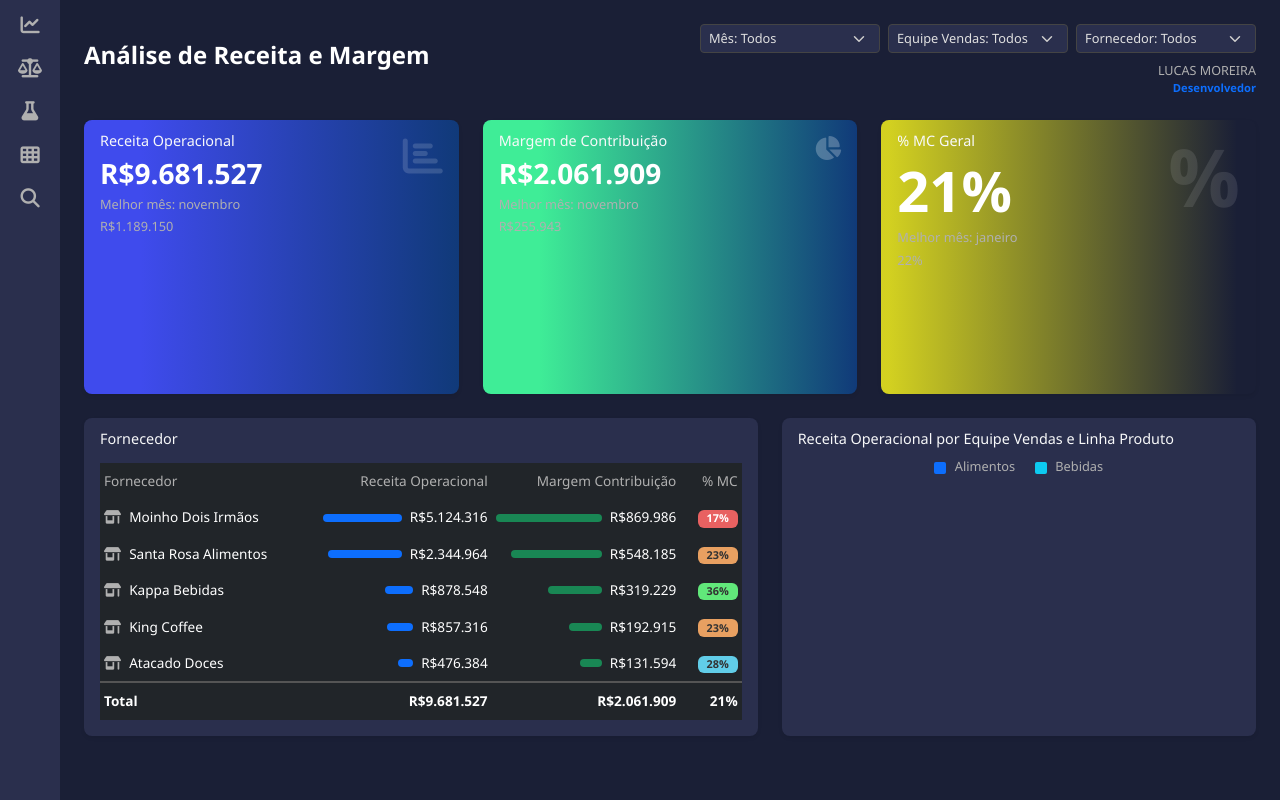
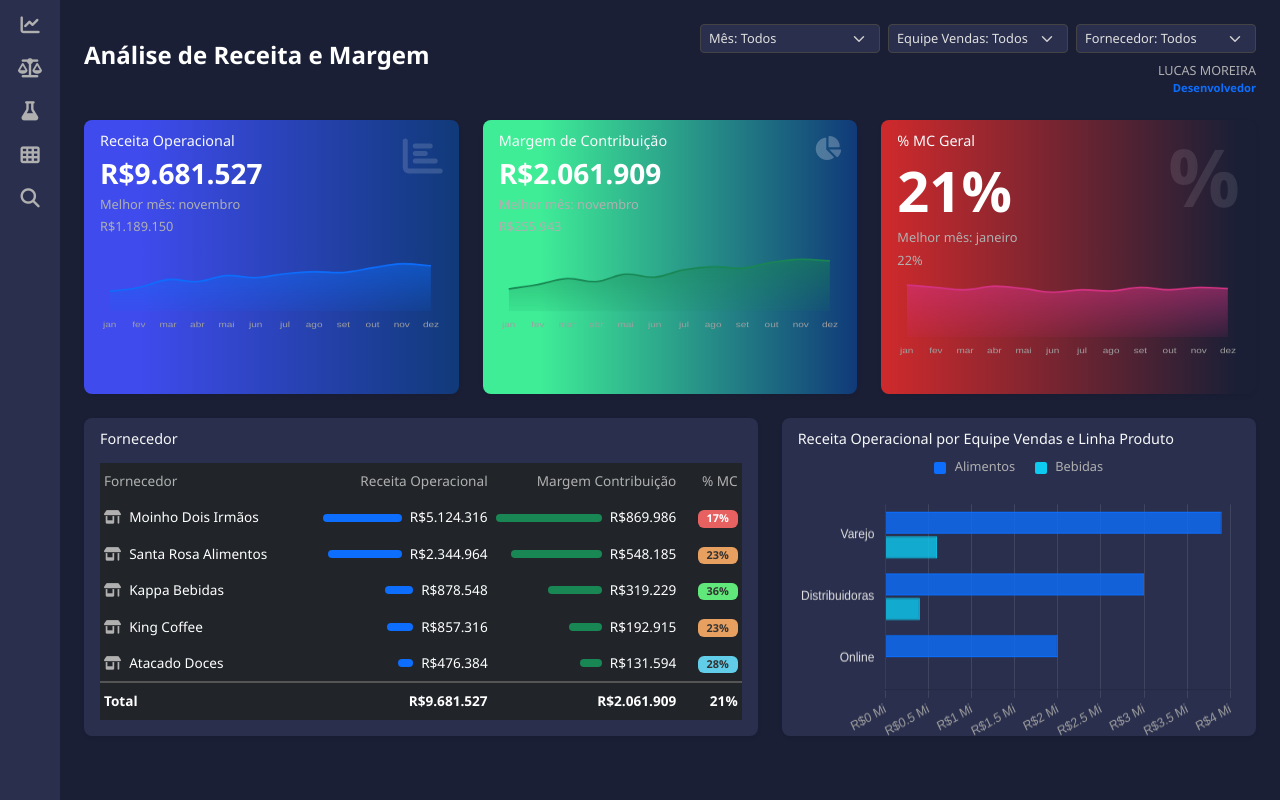
Before and after one commit to MrLucasMoreira/finanWeb, a plain HTML site: page user/dashboard.html in a window 1280 px wide. Drawn offline with nearby package versions, Linux system fonts and the light colour scheme.

Commit message:
Subindo Firebase

```diff
--- a/css/pages/dashboardprincpal.css
+++ b/css/pages/dashboardprincpal.css
@@ -238,8 +238,8 @@ body {
 }
 .yellowyellow{
 
-    background: rgb(250, 234, 15);
-    background: linear-gradient(90deg, rgb(231, 228, 30, 0.9) 2%, rgba(25,10,164,0) 95%);
+    background: rgb(236, 41, 41);
+    background: linear-gradient(90deg, rgba(223, 43, 43, 0.9) 2%, rgba(25,10,164,0) 95%);
 }
 
 /* Table Badge Colors */
--- a/user/dashboard.html
+++ b/user/dashboard.html
@@ -250,6 +250,6 @@
     <!-- Chart.js -->
     <script src="https://cdn.jsdelivr.net/npm/chart.js@4.4.1/dist/chart.umd.min.js"></script>
     <!-- Custom JS -->
-    <script src="script.js"></script>
+    <script type="module" src="js/dashboard.js"></script>
 </body>
 </html>
--- a/user/js/dashboard.js
+++ b/user/js/dashboard.js
@@ -1,3 +1,21 @@
+// Import the functions you need from the SDKs you need
+import { initializeApp } from "https://www.gstatic.com/firebasejs/11.5.0/firebase-app.js";
+// TODO: Add SDKs for Firebase products that you want to use
+// https://firebase.google.com/docs/web/setup#available-libraries
+
+// Your web app's Firebase configuration
+const firebaseConfig = {
+  apiKey: "AIzaSyDUqfNb5rOHCKRlSArZyO_d9bnF8qp7Nn0",
+  authDomain: "finanweb-4e03b.firebaseapp.com",
+  projectId: "finanweb-4e03b",
+  storageBucket: "finanweb-4e03b.firebasestorage.app",
+  messagingSenderId: "389281644402",
+  appId: "1:389281644402:web:86f8144c7c0b99661627eb"
+};
+
+// Initialize Firebase
+const app = initializeApp(firebaseConfig);
+
 document.addEventListener('DOMContentLoaded', function () {
     const CHART_MONTHS = ['jan', 'fev', 'mar', 'abr', 'mai', 'jun', 'jul', 'ago', 'set', 'out', 'nov', 'dez'];
 
```
Also changed, not shown: 1 other file.
